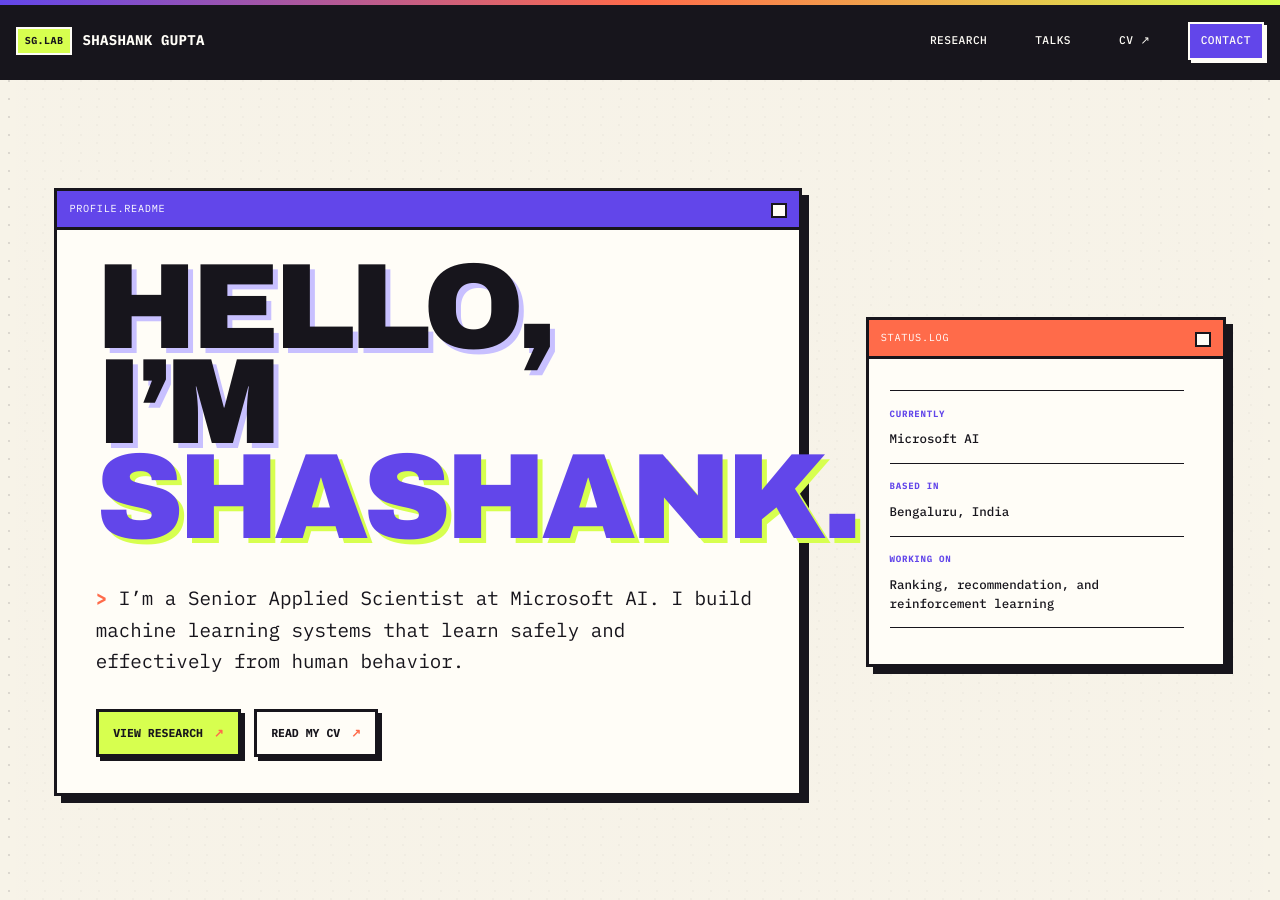
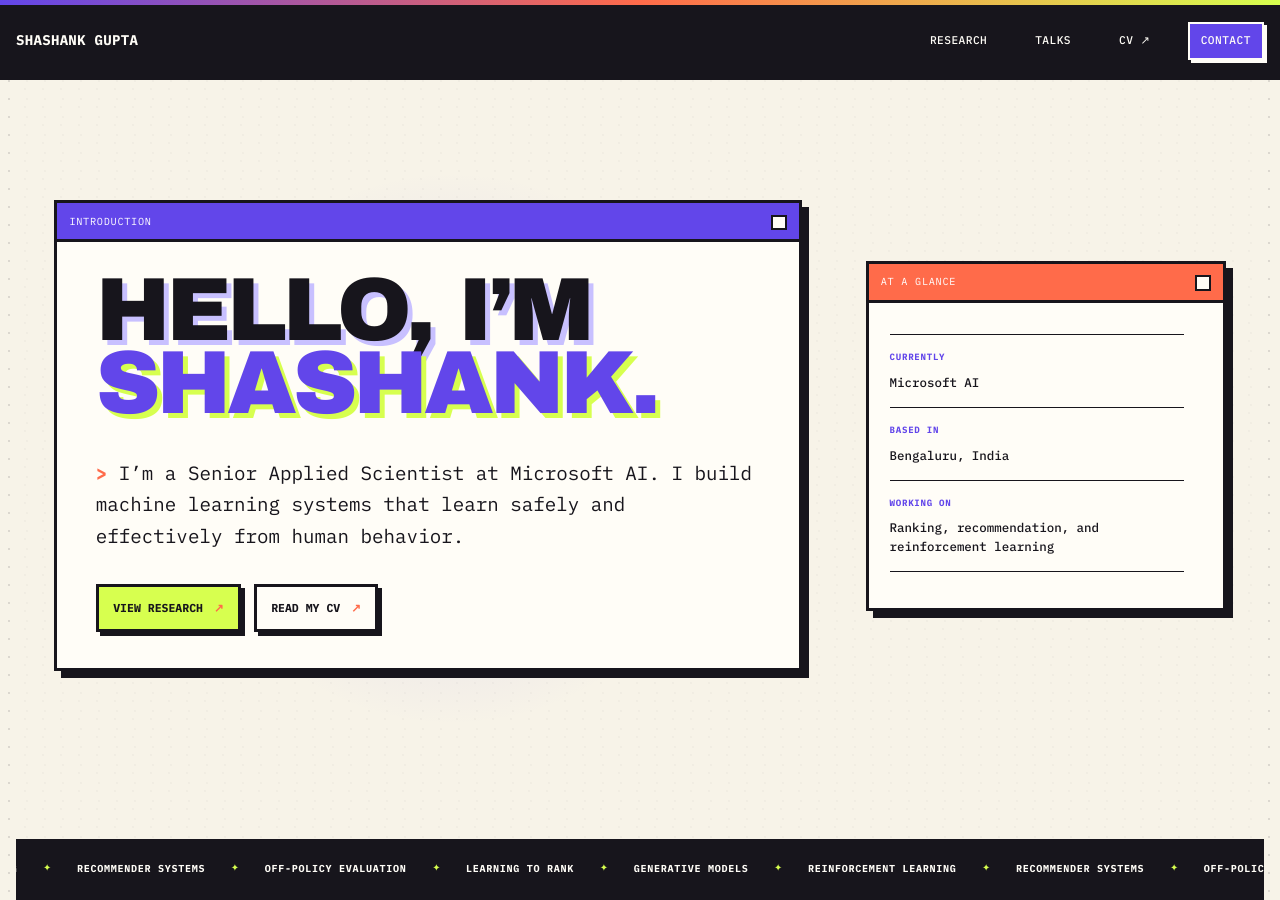
Before and after one commit to shashankg7/shashankg7.github.io, a Jekyll site: the page built from index.md, in a window 1280 px wide and 900 px high. Built offline with Jekyll 4.4.1, drawn with Linux system fonts in a browser that asks for light colours.

Commit message:
Simplify hero labels and contain heading

```diff
--- a/_includes/header.html
+++ b/_includes/header.html
@@ -1,7 +1,6 @@
 <header class="site-header px2 px-responsive">
   <div class="header-inner wrap">
     <a href="{{ '/' | prepend: site.baseurl }}" class="site-title" aria-label="{{ site.title }} — home">
-      <span class="site-mark" aria-hidden="true">SG.LAB</span>
       <span class="site-name">Shashank Gupta</span>
     </a>
     <button class="nav-toggle" type="button" aria-expanded="false" aria-controls="site-navigation" aria-label="Open navigation">
--- a/_sass/_retro-demo.scss
+++ b/_sass/_retro-demo.scss
@@ -94,22 +94,8 @@
   font-family: var(--mono);
   font-size: .88rem;
   font-weight: 700;
-  gap: .65rem;
   letter-spacing: .02em;
   text-transform: uppercase;
-}
-
-.retro-demo .site-mark {
-  background: var(--acid);
-  border: 2px solid var(--paper-bright);
-  color: var(--ink);
-  font-size: .63rem;
-  padding: .24rem .42rem;
-}
-
-.retro-demo .site-mark::before,
-.retro-demo .site-mark::after {
-  content: none;
 }
 
 .retro-demo .site-header nav a,
@@ -195,7 +181,7 @@
   background: var(--violet);
   border-bottom: 3px solid var(--ink);
   color: white;
-  content: 'profile.readme';
+  content: 'Introduction';
   display: flex;
   font-family: var(--mono);
   font-size: .64rem;
@@ -229,15 +215,15 @@
 
 .retro-demo .hero-profile::before {
   background: var(--coral);
-  content: 'status.log';
+  content: 'At a glance';
 }
 
 .retro-demo .hero h1 {
   color: var(--ink);
-  font-size: clamp(4.4rem, 9.5vw, 8.8rem);
-  line-height: .78;
+  font-size: clamp(4rem, 7vw, 6.65rem);
+  line-height: .82;
   margin: 0 0 2.2rem;
-  max-width: 8ch;
+  max-width: 100%;
   text-shadow: 5px 5px 0 var(--violet-soft);
   text-transform: uppercase;
 }
```
